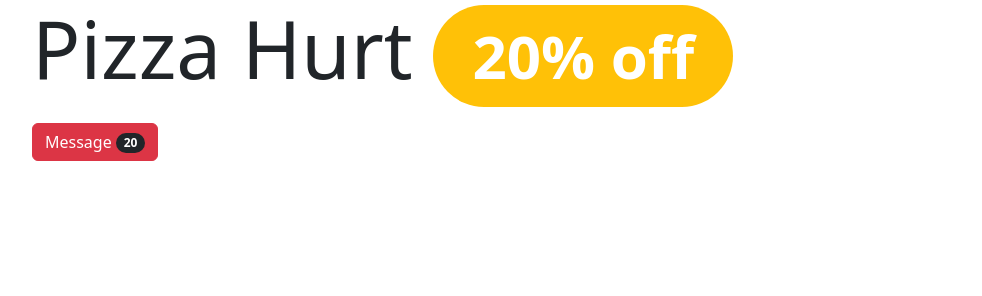
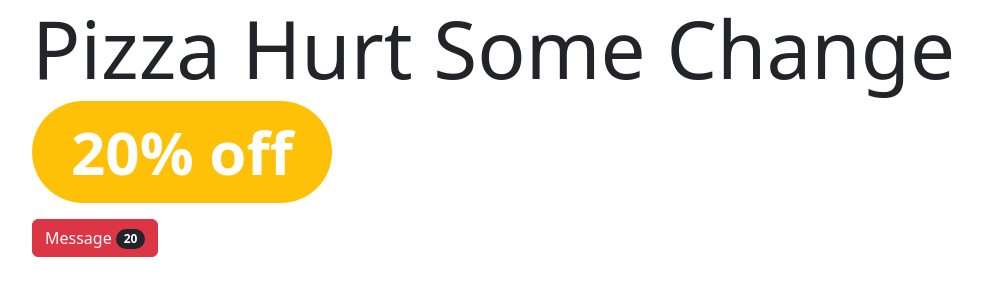
Before and after one commit to daniyal5293/bootstrap, a plain HTML site: page bages.html in a window 1280 px wide. Shown: the whole page, without its empty margins (50-1032 px from the left). Drawn offline with Linux system fonts and the light colour scheme.

Commit message:
add some changes

```diff
--- a/bages.html
+++ b/bages.html
@@ -8,7 +8,7 @@
 </head>
 <body>
     <div class="container">
-        <p class="display-1">Pizza Hurt <span class="badge bg-warning rounded-pill">20% off</span></p>
+        <p class="display-1">Pizza Hurt Some Change<span class="badge bg-warning rounded-pill">20% off</span></p>
         <div>
             <button class="btn btn-danger">Message <span class="badge bg-dark text-white rounded-pill">20</span></button>
         </div>
```
